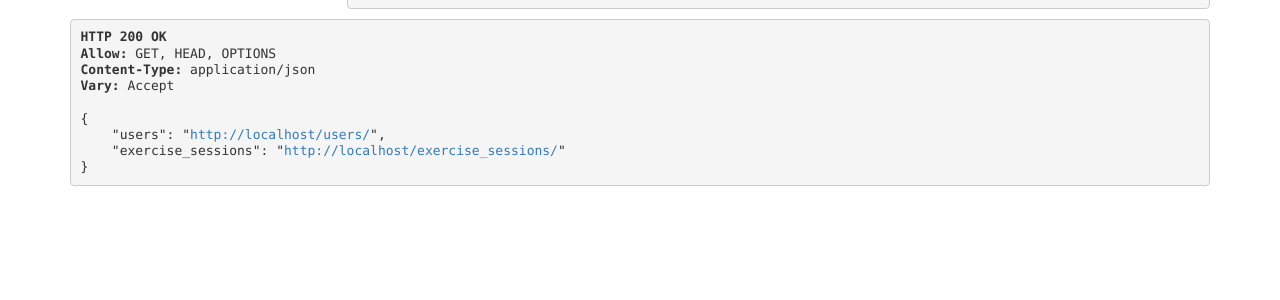
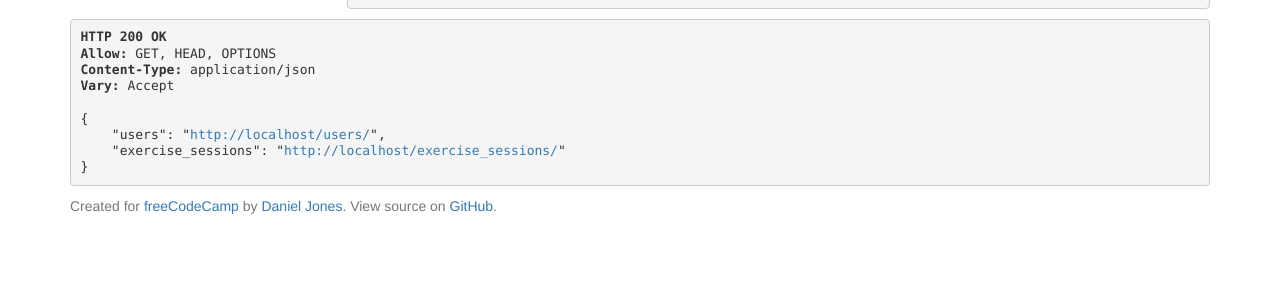
Before and after one commit to tortxof/fcc-exercise-tracker-server, a Django app: page / in a window 1280 px wide. Shown: the part 309-609 px from the top of the page. Run offline with Django 3.2, Linux system fonts and the light colour scheme; some libraries are stand-ins or nearby versions.

Commit message:
Add some links

```diff
--- a/exercises/templates/rest_framework/api.html
+++ b/exercises/templates/rest_framework/api.html
@@ -7,3 +7,15 @@
     Exercise Tracker API
 </a>
 {% endblock %}
+
+{% block content %}
+{{ block.super }}
+<p class="text-muted">
+    Created for
+    <a href="https://www.freecodecamp.org/">freeCodeCamp</a>
+    by
+    <a href="https://portfolio.djones.co/">Daniel Jones</a>.
+    View source on
+    <a href="https://github.com/tortxof/fcc-exercise-tracker-server">GitHub</a>.
+</p>
+{% endblock %}
```
